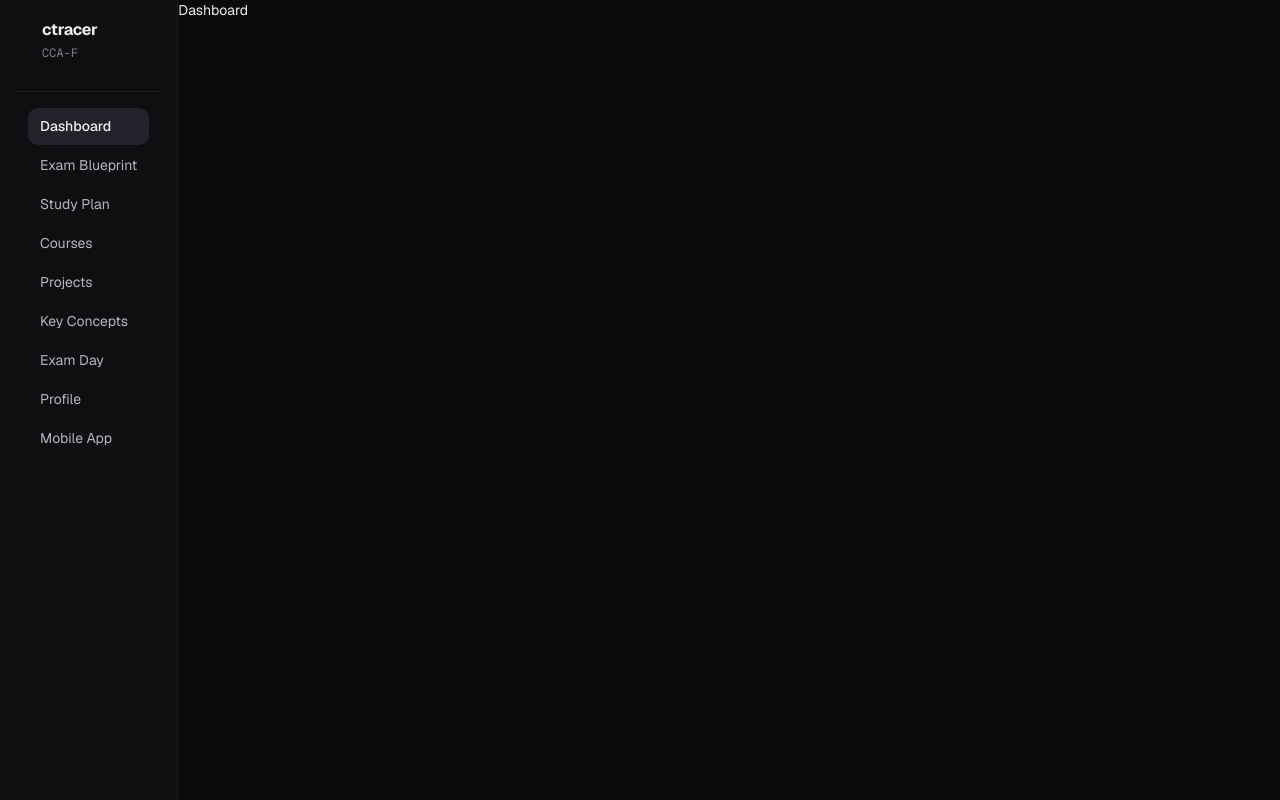
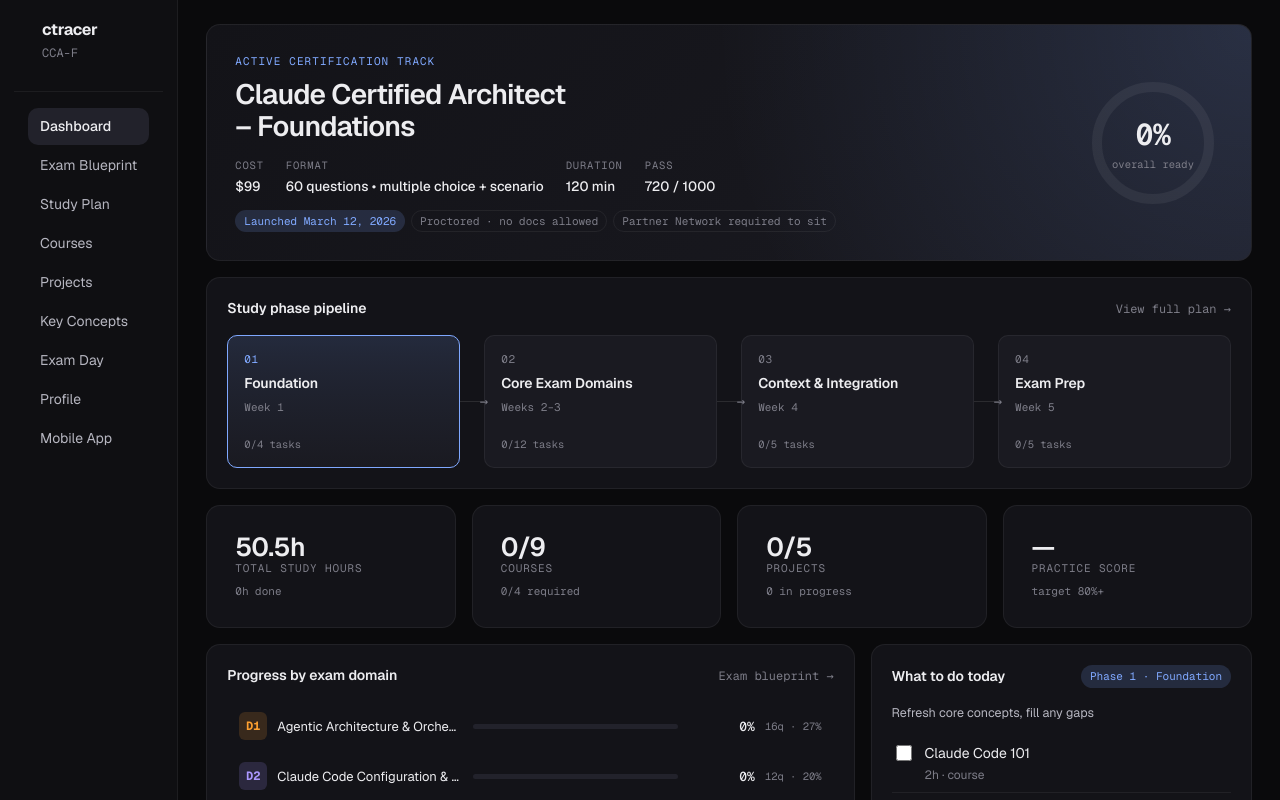
Before and after one commit to mhhussain/ctracer, a React (Vite) app in the folder web/: page / in a window 1280 px wide. Shown: the top 800 px of the page. Built offline with nearby package versions, Linux system fonts and the light colour scheme.

Commit message:
feat: implement Dashboard screen with progress tracking

```diff
--- a/web/src/screens/Dashboard.jsx
+++ b/web/src/screens/Dashboard.jsx
@@ -1,3 +1,196 @@
+import { useNavigate } from 'react-router-dom'
+import { useProgress } from '../hooks/useProgress'
+import { CERT, DOMAINS, PHASES, COURSES, PROJECTS } from '../data/index'
+import Card from '../components/Card'
+import ProgressBar from '../components/ProgressBar'
+import Checkbox from '../components/Checkbox'
+import DomainTag from '../components/DomainTag'
+import StatTile from '../components/StatTile'
+import Pill from '../components/Pill'
+
+// Precompute per-domain course/project lookup for performance
+const COURSES_BY_DOMAIN = COURSES.reduce((acc, c) => {
+  c.domains.forEach((d) => { acc[d] = [...(acc[d] ?? []), c] })
+  return acc
+}, {})
+const PROJECTS_BY_DOMAIN = PROJECTS.reduce((acc, p) => {
+  p.domains.forEach((d) => { acc[d] = [...(acc[d] ?? []), p] })
+  return acc
+}, {})
+
+function RingProgress({ pct }) {
+  const r = 56
+  const c = 2 * Math.PI * r
+  const off = c - (pct / 100) * c
+  return (
+    <svg viewBox="0 0 140 140" width="140" height="140" className="ring">
+      <circle cx="70" cy="70" r={r} fill="none" stroke="var(--border)" strokeWidth="10" />
+      <circle
+        cx="70" cy="70" r={r} fill="none" stroke="var(--accent)"
+        strokeWidth="10" strokeLinecap="round"
+        strokeDasharray={c} strokeDashoffset={off}
+        transform="rotate(-90 70 70)"
+      />
+    </svg>
+  )
+}
+
 export default function Dashboard() {
-  return <div>Dashboard</div>;
+  const navigate = useNavigate()
+  const { progress, toggleTask, stats } = useProgress()
+
+  const activePhase =
+    PHASES.find((p) => p.tasks.some((t) => !progress.tasks[t.id])) ??
+    PHASES[PHASES.length - 1]
+
+  const todayTasks = activePhase.tasks
+    .filter((t) => !progress.tasks[t.id])
+    .slice(0, 4)
+
+  return (
+    <div className="screen">
+      <div className="dash-grid">
+
+        {/* Hero */}
+        <Card className="hero">
+          <div className="hero-l">
+            <div className="hero-eyebrow">Active certification track</div>
+            <h2 className="hero-title">{CERT.name}</h2>
+            <div className="hero-meta">
+              <span><span className="meta-k">Cost</span>{CERT.cost}</span>
+              <span><span className="meta-k">Format</span>{CERT.format}</span>
+              <span><span className="meta-k">Duration</span>{CERT.duration}</span>
+              <span><span className="meta-k">Pass</span>{CERT.passing}</span>
+            </div>
+            <div className="hero-tags">
+              <Pill tone="accent">Launched {CERT.launched}</Pill>
+              <Pill tone="neutral" dim>Proctored · no docs allowed</Pill>
+              <Pill tone="neutral" dim>Partner Network required to sit</Pill>
+            </div>
+          </div>
+          <div className="hero-r">
+            <div className="hero-ring">
+              <RingProgress pct={stats.overall} />
+              <div className="hero-ring-label">
+                <div className="hero-ring-num">{stats.overall}%</div>
+                <div className="hero-ring-sub">overall ready</div>
+              </div>
+            </div>
+          </div>
+        </Card>
+
+        {/* Phase pipeline */}
+        <Card className="phases">
+          <div className="card-head">
+            <h3>Study phase pipeline</h3>
+            <button className="link-btn" onClick={() => navigate('/plan')}>View full plan →</button>
+          </div>
+          <div className="phase-pipe">
+            {PHASES.map((p, i) => {
+              const done = p.tasks.filter((t) => progress.tasks[t.id]).length
+              const pct = Math.round((done / p.tasks.length) * 100)
+              const isActive = activePhase.id === p.id
+              const isDone = done === p.tasks.length
+              return (
+                <div key={p.id} style={{ display: 'contents' }}>
+                  <button
+                    className={`phase-node${isActive ? ' is-active' : ''}${isDone ? ' is-done' : ''}`}
+                    onClick={() => navigate('/plan')}
+                  >
+                    <div className="phase-node-num">{isDone ? '✓' : `0${p.num}`}</div>
+                    <div className="phase-node-name">{p.name}</div>
+                    <div className="phase-node-week">{p.week}</div>
+                    <div className="phase-node-bar">
+                      <ProgressBar value={pct} color={isActive ? 'accent' : 'muted'} height={3} />
+                    </div>
+                    <div className="phase-node-prog">{done}/{p.tasks.length} tasks</div>
+                  </button>
+                  {i < PHASES.length - 1 && (
+                    <div className={`phase-connector${isDone ? ' is-done' : ''}`} />
+                  )}
+                </div>
+              )
+            })}
+          </div>
+        </Card>
+
+        {/* Stats row */}
+        <div className="stat-row">
+          <StatTile label="Total study hours" value={`${stats.hoursTotal}h`} sub={`${stats.hoursDone}h done`} />
+          <StatTile label="Courses" value={`${stats.coursesDone}/${stats.coursesTotal}`} sub={`${stats.partnerDone}/${stats.partnerTotal} required`} />
+          <StatTile label="Projects" value={`${stats.projectsDone}/${stats.projectsTotal}`} sub={`${stats.projectsWip} in progress`} />
+          <StatTile label="Practice score" value={progress.practiceScore ?? '—'} sub="target 80%+" />
+        </div>
+
+        {/* Domain progress */}
+        <Card className="dom-prog">
+          <div className="card-head">
+            <h3>Progress by exam domain</h3>
+            <button className="link-btn" onClick={() => navigate('/blueprint')}>Exam blueprint →</button>
+          </div>
+          <div className="dom-prog-list">
+            {DOMAINS.map((d) => {
+              const relCourses = COURSES_BY_DOMAIN[d.id] ?? []
+              const relProjects = PROJECTS_BY_DOMAIN[d.id] ?? []
+              const done =
+                relCourses.filter((c) => progress.courses[c.id]).length +
+                relProjects.filter((p) => progress.projects[p.id] === 'complete').length
+              const total = relCourses.length + relProjects.length
+              const pct = total > 0 ? Math.round((done / total) * 100) : 0
+              return (
+                <button
+                  key={d.id}
+                  className="dom-row"
+                  onClick={() => navigate(`/domain/${d.id}`)}
+                >
+                  <div className="dom-row-l">
+                    <DomainTag domain={d} />
+                    <span className="dom-row-name">{d.name}</span>
+                  </div>
+                  <div className="dom-row-bar">
+                    <ProgressBar value={pct} color={d.color} height={5} />
+                  </div>
+                  <div className="dom-row-r">
+                    <span className="dom-row-pct">{pct}%</span>
+                    <span className="dom-row-q">{d.questions}q · {d.weight}%</span>
+                  </div>
+                </button>
+              )
+            })}
+          </div>
+        </Card>
+
+        {/* Today panel */}
+        <Card className="today">
+          <div className="card-head">
+            <h3>What to do today</h3>
+            <Pill tone="accent">Phase {activePhase.num} · {activePhase.name}</Pill>
+          </div>
+          <p className="today-goal">{activePhase.goal}</p>
+          <div className="today-list">
+            {todayTasks.length === 0 ? (
+              <div className="today-empty">
+                Phase {activePhase.num} complete — open the study plan to start phase{' '}
+                {Math.min(activePhase.num + 1, 4)}.
+              </div>
+            ) : (
+              todayTasks.map((t) => (
+                <Checkbox
+                  key={t.id}
+                  checked={!!progress.tasks[t.id]}
+                  onChange={() => toggleTask(t.id)}
+                  label={t.label}
+                  sub={`${t.hours}h · ${t.kind}`}
+                />
+              ))
+            )}
+          </div>
+          <button className="ghost-btn" onClick={() => navigate('/plan')}>
+            Open phase {activePhase.num} →
+          </button>
+        </Card>
+
+      </div>
+    </div>
+  )
 }
```
Also changed, not shown: 1 other file (tests, documents, lock files or other folders).
